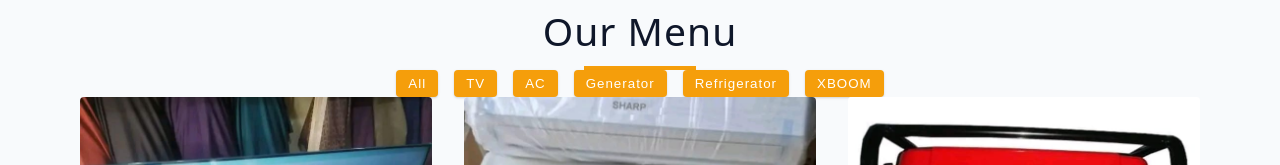
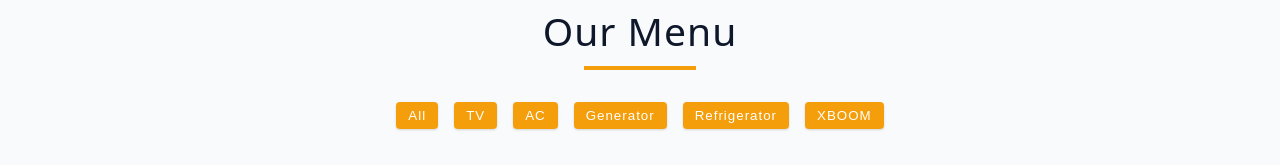
Before and after one commit to isaac844966/Menu, a React (Vite) app: page / in a window 1280 px wide. Shown: the part 635-800 px from the top of the page. Built offline with nearby package versions, Linux system fonts and the light colour scheme.

Commit message:
Update index.css

```diff
--- a/src/index.css
+++ b/src/index.css
@@ -260,7 +260,7 @@
   padding: 5rem 0;
 }
 .btn-container {
-  margin: 2rem 0.5 4rem 0.5;
+  margin: 2rem 0.5rem 4rem 0.5rem;
   display: flex;
   justify-content: center;
   flex-wrap: wrap;
```
